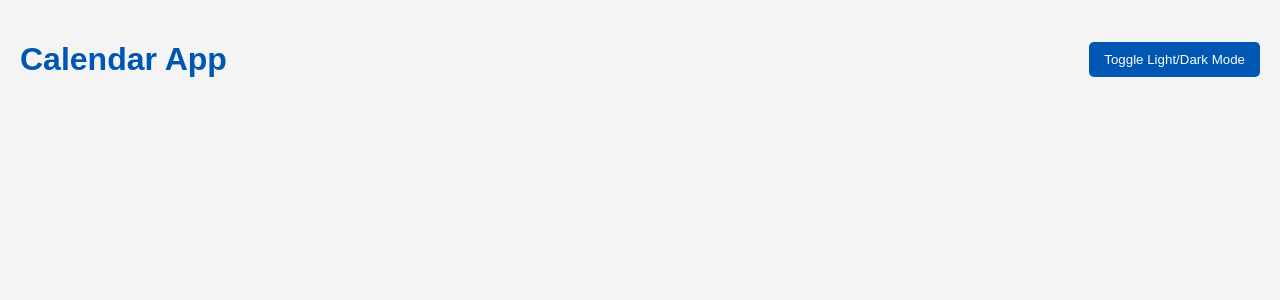
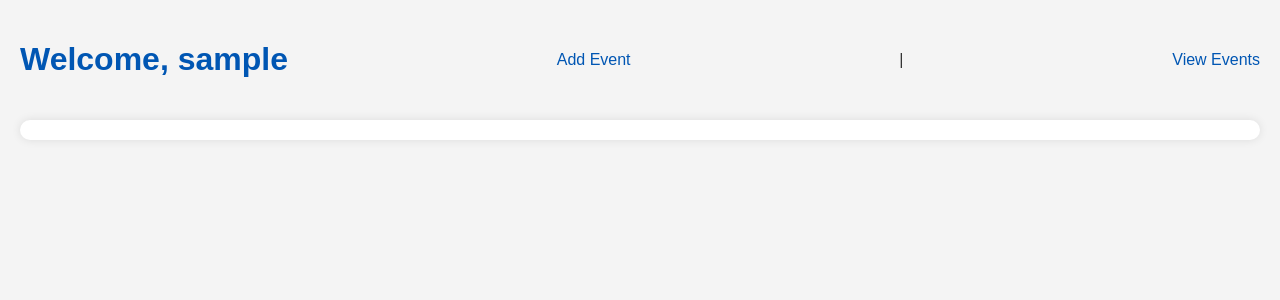
Before and after one commit to Nhlobo/Calendar-app, a Flask app: page / in a window 1280 px wide. Shown: the top 300 px of the page. Run offline with Flask 3, Linux system fonts and the light colour scheme; the visitor is signed in with stand-in values (Sample User, id 1).

Commit message:
Update index.html

```diff
--- a/templates/index.html
+++ b/templates/index.html
@@ -4,16 +4,16 @@
     <meta charset="UTF-8">
     <meta name="viewport" content="width=device-width, initial-scale=1.0">
     <title>Calendar App</title>
-  <link rel="stylesheet" href="styles.css">
+    <link rel="stylesheet" href="{{ url_for('static', filename='css/styles.css') }}">
 </head>
 <body>
     <header>
-    <h1>Calendar App</h1>
-    <button id="toggle-mode">Toggle Light/Dark Mode</button>
+        <h1>Welcome, {{ username }}</h1>
+        <a href="{{ url_for('add_event') }}">Add Event</a> |
+        <a href="{{ url_for('view_events') }}">View Events</a>
     </header>
-  <div class="calendar-container">
-    <!-- Calendar cells will be dynamically inserted here -->
+    <div id="calendar-container">
+        <!-- Your existing calendar UI code goes here -->
     </div>
-  <script src="script.js"></script>
 </body>
 </html>
```
Lines whose indentation alone changed are shown as unchanged.
